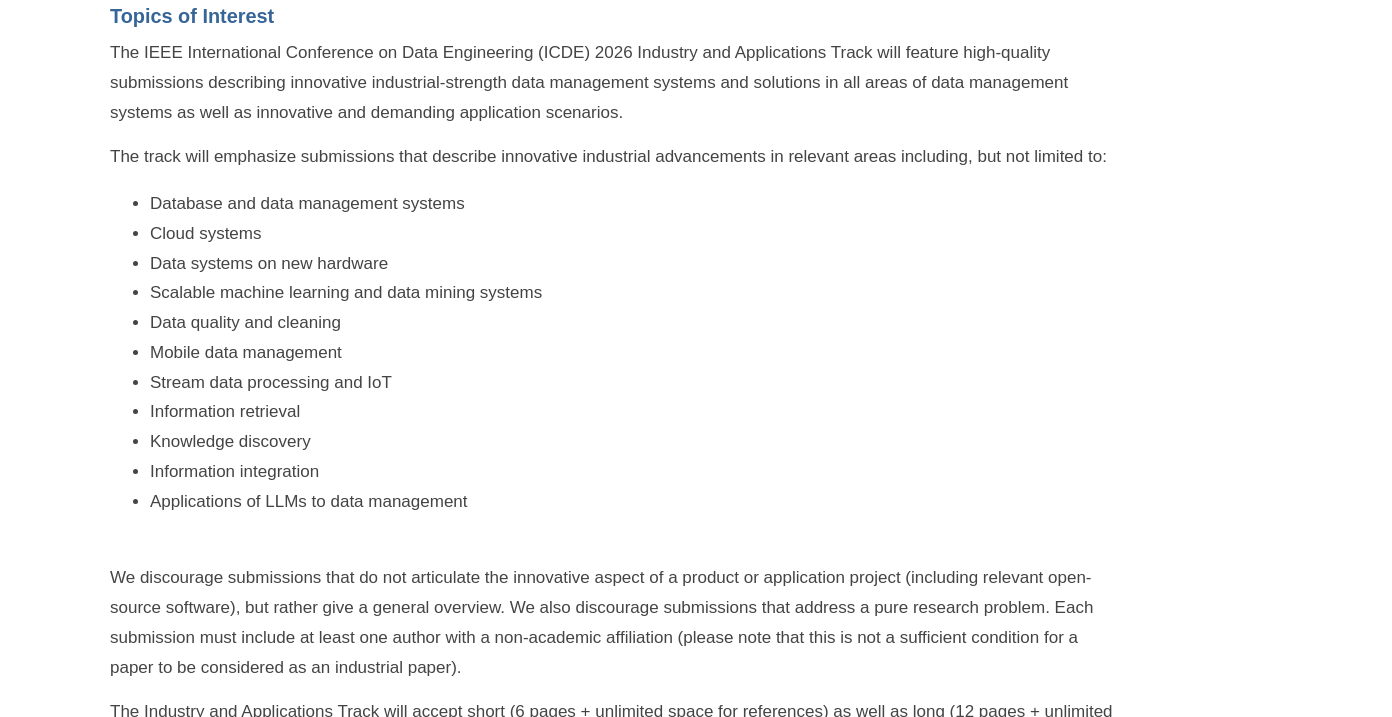
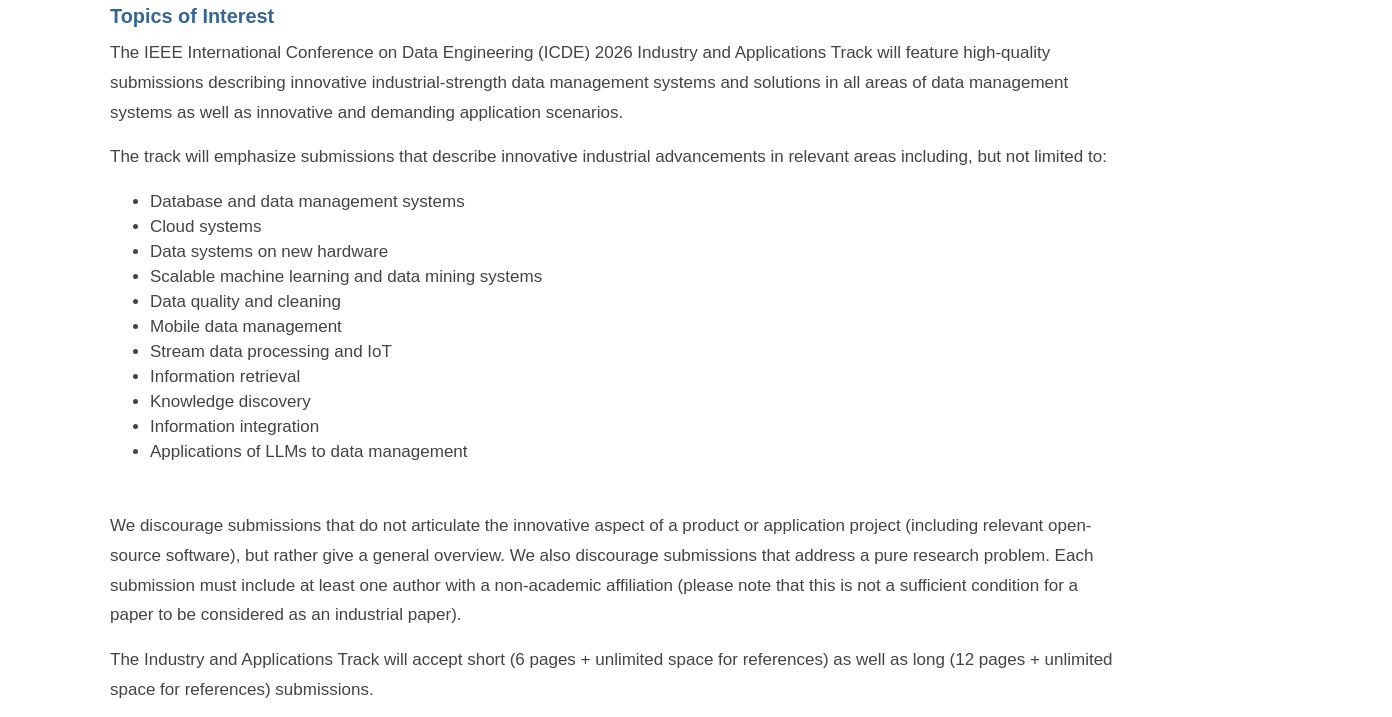
Before and after one commit to icde2026/icde2026.github.io, a plain HTML site: page cf-industry-track.html in a window 1280 px wide. Shown: the part 457-1174 px from the top of the page, 1392 px wide, since content can reach past the window. Drawn offline with Linux system fonts and the light colour scheme; files whose address does not match are found by name; a web font is replaced by a local one.

Commit message:
Update cf-industry-track.html

```diff
--- a/cf-industry-track.html
+++ b/cf-industry-track.html
@@ -60,7 +60,7 @@
   <meta name="description" content="" />
 
   <link rel="stylesheet" href="css/min.css">
-
+  <link rel="stylesheet" href="css/extra.css">
 </head>
 
 <body>
```
